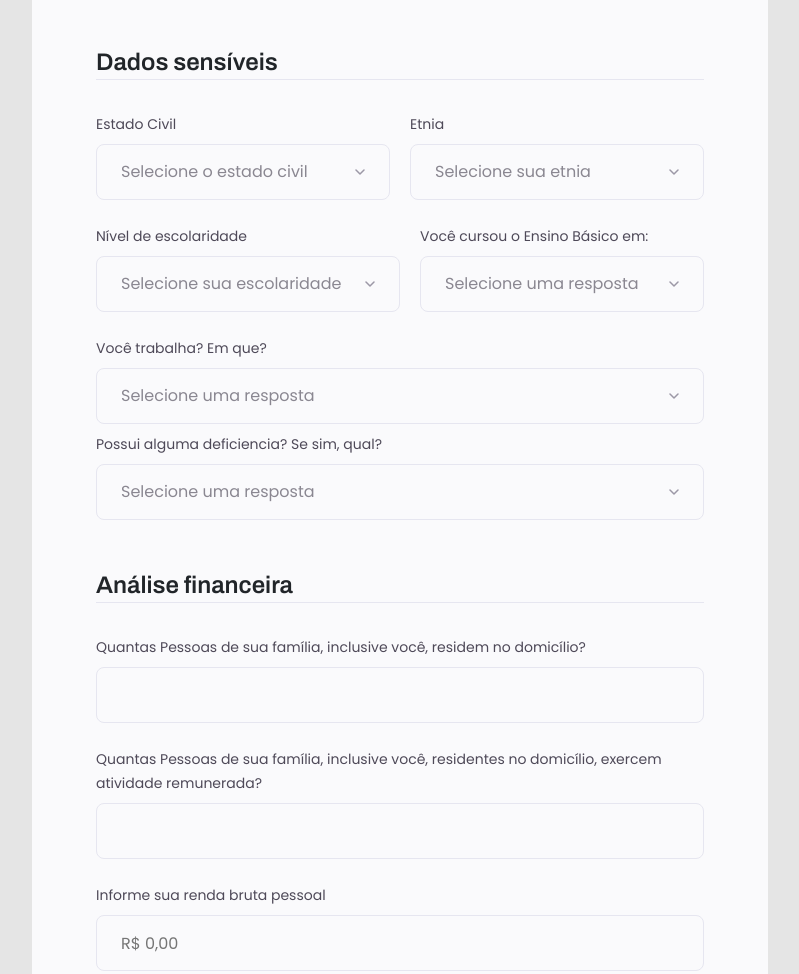
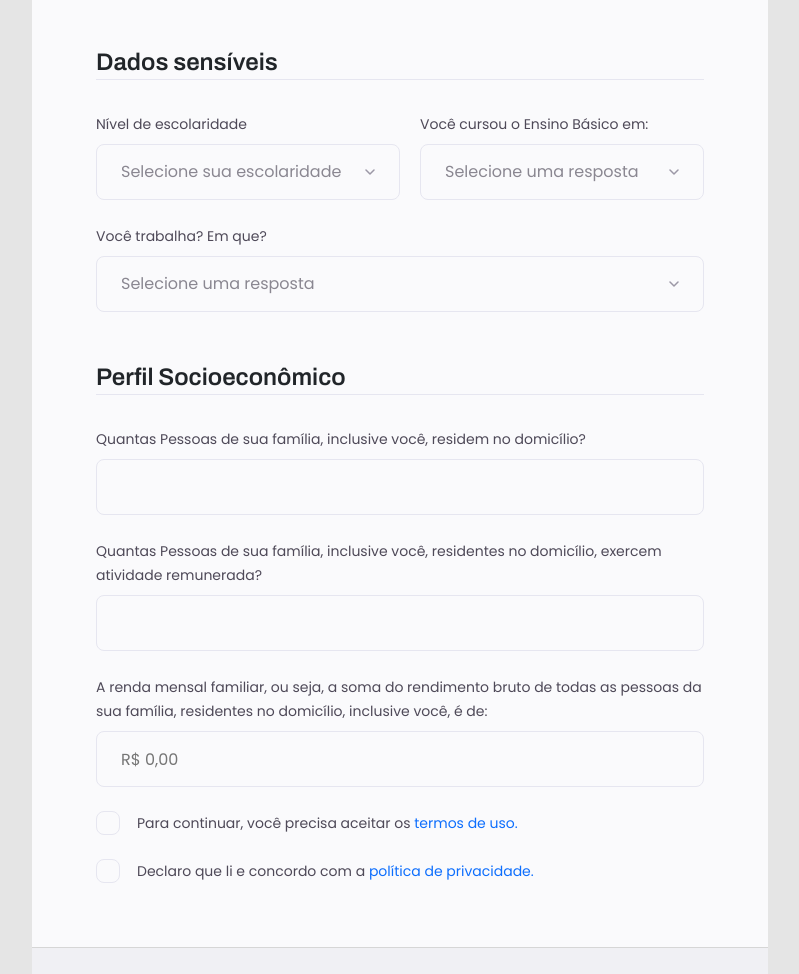
Before and after one commit to erickjuan50/Estudos, a plain HTML site: page SENAC/PSG/index.html in a window 1280 px wide. Shown: the part 1583-2557 px from the top of the page, without its empty margins (240-1039 px from the left). Drawn offline with nearby package versions, Linux system fonts and the light colour scheme.

Commit message:
PSG 0.0.4.1
Correção de cores das fontes span e retirada de campos desnecessários conforme Marileide informou

```diff
--- a/SENAC/PSG/index.html
+++ b/SENAC/PSG/index.html
@@ -144,35 +144,7 @@
               Dados sensíveis
             </legend>
 
-            <div class="input-sensitive">
-              <div class="input-wrapper">
-                <label for="civilStatus">
-                  Estado Civil
-                </label>
-                <select name="civilStatus" id="civilStatus" required>
-                  <option select disable value="">Selecione o estado civil</option>
-                  <option value="SO">Solteiro(a)</option>
-                  <option value="CA">Casado(a)</option>
-                  <option value="SE">Separado(a)</option>
-                  <option value="UE">União Estável</option>
-                  <option value="DI">Divorciado(a)</option>
-                  <option value="VI">Viúvo(a)</option>
-                </select>
-              </div>
 
-              <div class="input-wrapper">
-                <label for="etnia">Etnia</label>
-                <select name="etnia" id="etnia" required>
-                  <option select disable value="">Selecione sua etnia</option>
-                  <option value="BRA">Branca</option>
-                  <option value="PRE">Preta</option>
-                  <option value="PAR">Parda</option>
-                  <option value="AMA">Amarela</option>
-                  <option value="IND">Indígena</option>
-                  <option value="SD">Sem declaração</option>
-                </select>
-              </div>
-            </div>
 
             <div class="input-sensitive">
               <div class="input-wrapper">
@@ -219,21 +191,6 @@
                 <option value="O">Outro</option>
               </select>
 
-              <div class="input-wrapper">
-                <label for="deficiencia">
-                  Possui alguma deficiencia? Se sim, qual?
-                </label>
-                <select name="deficiencia" id="deficiencia" required>
-                  <option select disable value="">Selecione uma resposta</option>
-                  <option value="N">Não</option>
-                  <option value="FM">Física/Motora</option>
-                  <option value="V">Visual</option>
-                  <option value="A">Auditiva</option>
-                  <option value="ME">Deficiência Psicossocial ou por Saúde Mental.</option>
-                  <option value="I">Intelectual</option>
-                  <option value="MU">Múltiplas</option>
-                </select>
-            </div>
           </div>
 
         </fieldset>
@@ -241,7 +198,7 @@
         <fieldset>
           <div class="fieldset-wrapper">
             <legend>
-              Análise financeira
+              Perfil Socioeconômico
             </legend>
 
             <div class="input-wrapper">
@@ -258,14 +215,6 @@
                 residentes no domicílio, exercem atividade remunerada?
               </label>
               <input type="number" name="qtd_trabalhadores" id="qtd_trabalhadores">
-            </div>
-
-            <div class="input-wrapper">
-              <label for="renda_bruta">
-                Informe sua renda bruta pessoal
-              </label>
-              <input type="text" name="renda_bruta" id="renda_bruta"
-               class="money-mask" placeholder="R$ 0,00">
             </div>
 
             <div class="input-wrapper">
--- a/SENAC/PSG/style.css
+++ b/SENAC/PSG/style.css
@@ -197,6 +197,7 @@ select {
 .checkbox-wrapper span{
   font-family: "Poppins", sans-serif;
   font-size: 14px;
+  color: #4E4958;
 }
 
 .checkbox-wrapper span a{
```
